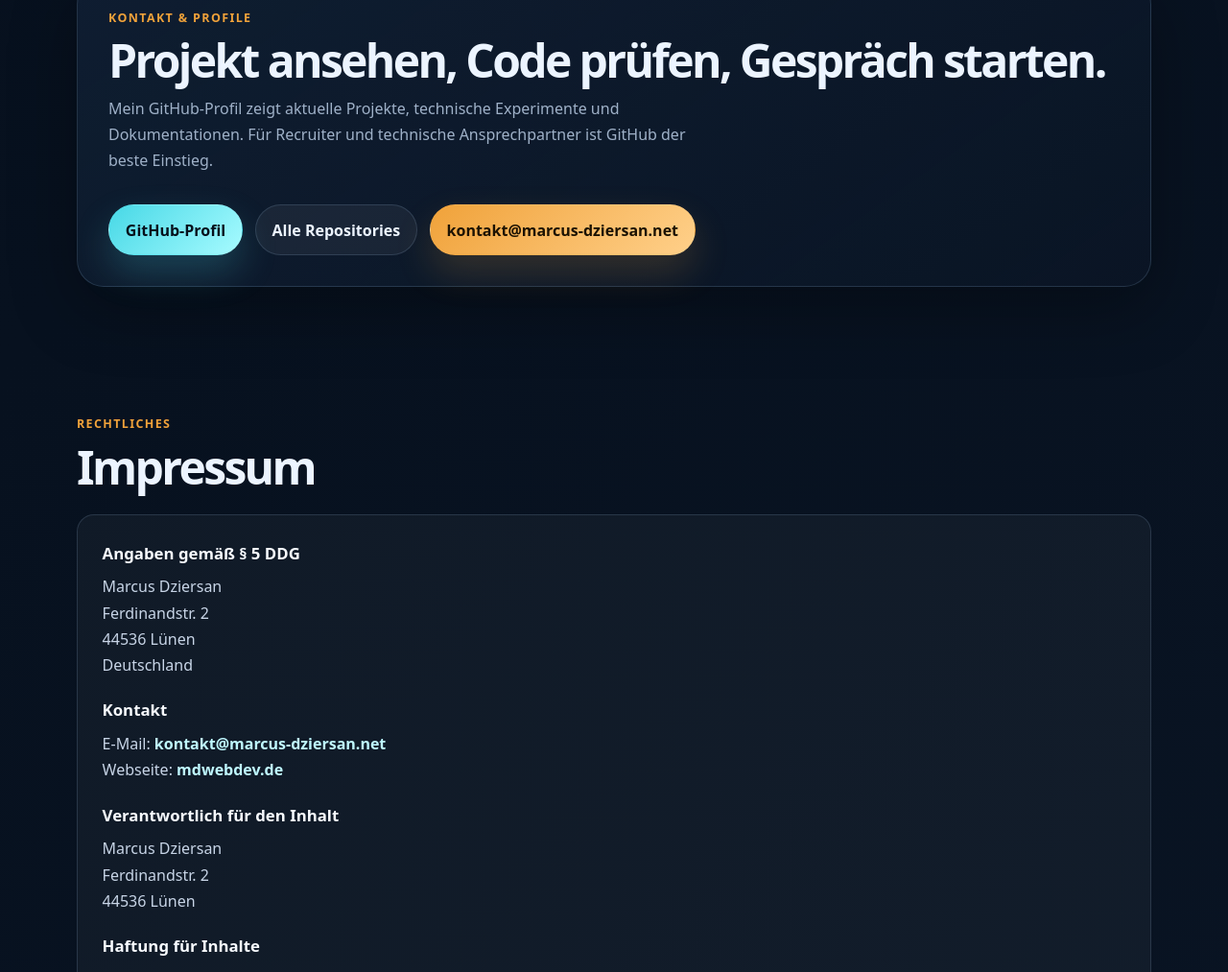
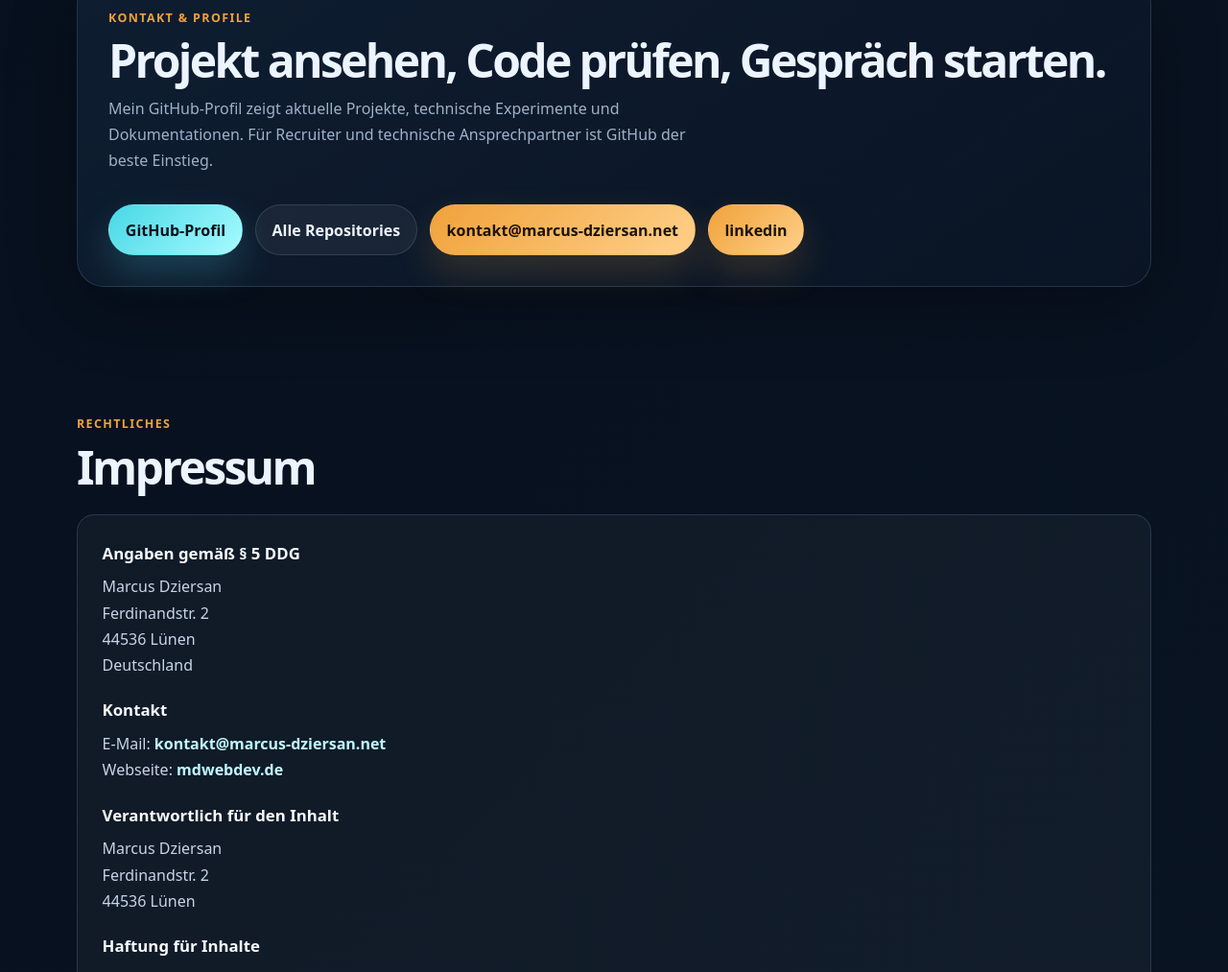
Before and after one commit to marcdziersan/marcdziersan.github.io, a plain HTML site: page index.html in a window 1280 px wide. Shown: the part 3381-4394 px from the top of the page at 96% size. Drawn offline with Linux system fonts and the light colour scheme.

Commit message:
Add LinkedIn link to contact actions

```diff
--- a/index.html
+++ b/index.html
@@ -1003,6 +1003,7 @@
           <a class="btn btn-primary" href="https://github.com/marcdziersan" target="_blank" rel="noopener">GitHub-Profil</a>
           <a class="btn" href="https://github.com/marcdziersan?tab=repositories" target="_blank" rel="noopener">Alle Repositories</a>
           <a class="btn btn-gold" href="mailto:kontakt@marcus-dziersan.net">kontakt@marcus-dziersan.net</a>
+          <a class="btn btn-gold" href="https://www.linkedin.com/in/marcus-dziersan-dev">linkedin</a>
         </div>
       </div>
     </section>
```
